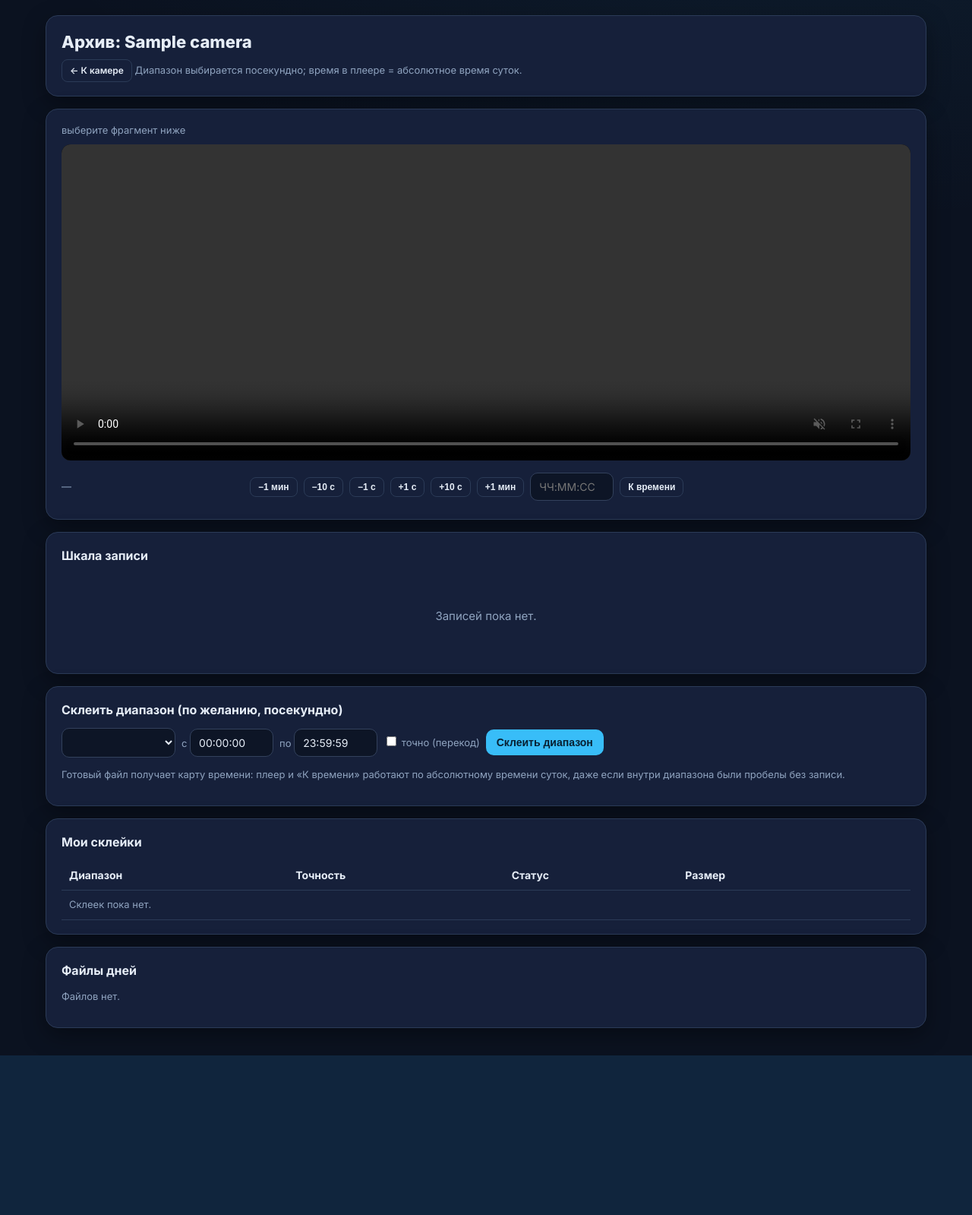
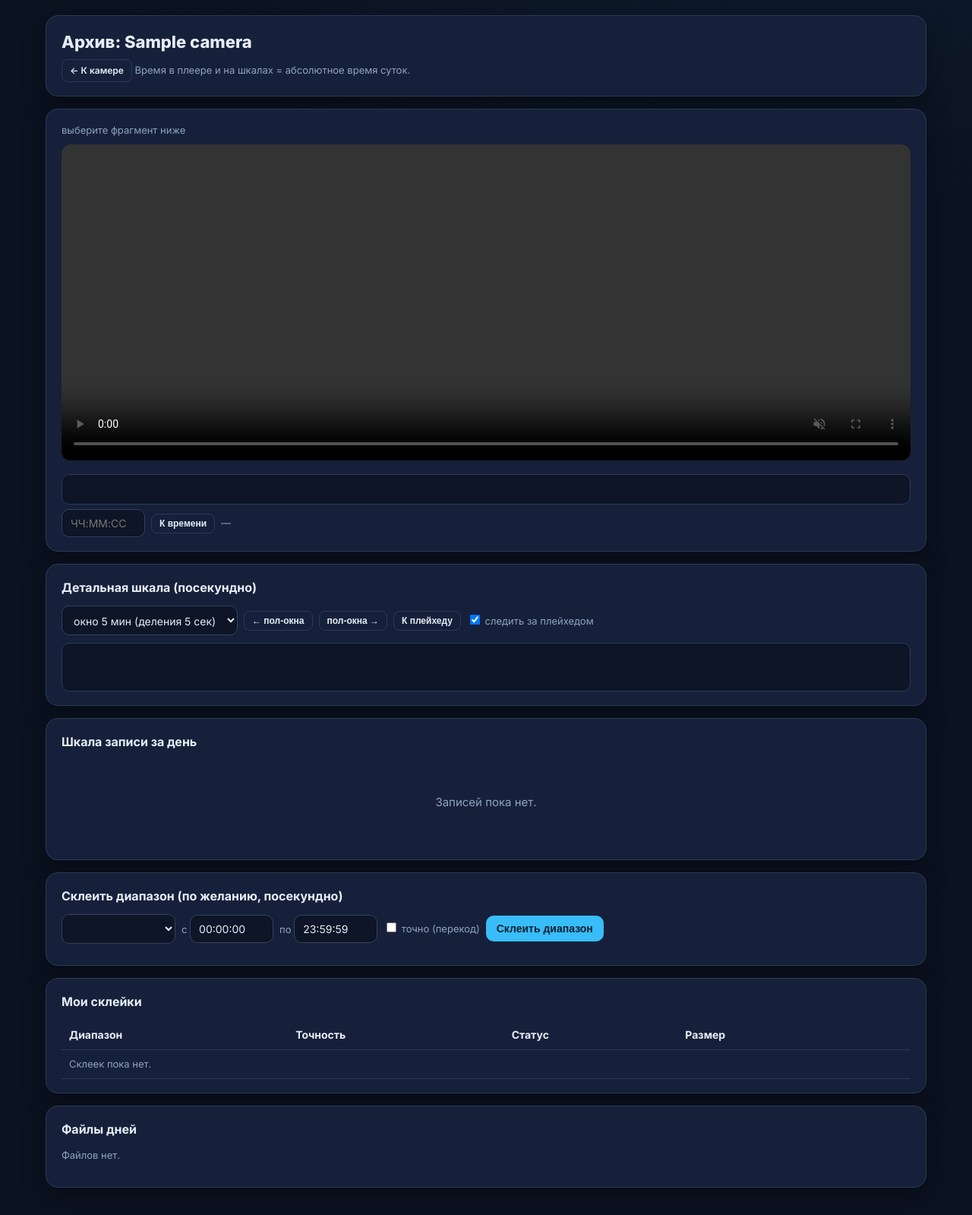
Before and after one commit to vasa57kam/cctv-deploy, a Flask app: page /camera/1/archive in a window 1280 px wide. Shown: the part 60-1659 px from the top of the page at 76% size. Before the commit the page ends 1449 px from the top, so only its background shows below. Run offline with Flask 3, Linux system fonts and the light colour scheme; a user stored in the database is signed in; tables that the repository leaves empty hold one stand-in row (values such as "Sample post"); lists and menus that the app fills with data are empty; parts of the project's set-up code (start-up, migrations or seed data) failed here and were passed over.

Commit message:
Update archive.html

```diff
--- a/app/templates/archive.html
+++ b/app/templates/archive.html
@@ -1,11 +1,18 @@
 {% extends "base.html" %}
 {% block content %}
+<style>
+.tl .tick{position:absolute;top:0;bottom:0;width:1px;background:rgba(255,255,255,.18);pointer-events:none;}
+.tl .ticklbl{position:absolute;top:3px;transform:translateX(4px);font-size:10px;color:#cbd5e1;pointer-events:none;white-space:nowrap;}
+.tl .phead{position:absolute;top:0;bottom:0;width:2px;background:var(--accent);box-shadow:0 0 6px var(--accent);pointer-events:none;}
+.tl.big{height:64px;}
+.tl.big .ticklbl{top:auto;bottom:3px;font-size:11px;}
+</style>
 <div class="card" style="display:flex;gap:16px;align-items:center;flex-wrap:wrap;">
   <div style="flex:1;min-width:220px;">
     <h1 style="margin:0 0 6px;">Архив: {{ camera.name }}</h1>
     <p class="muted" style="margin:0;">
       <a class="btn ghost mini" href="{{ url_for('camera_page', camera_id=camera.id) }}">← К камере</a>
-      Диапазон выбирается посекундно; время в плеере = абсолютное время суток.
+      Время в плеере и на шкалах = абсолютное время суток.
     </p>
   </div>
 </div>
@@ -15,22 +22,34 @@
     <span class="muted" id="now-playing">выберите фрагмент ниже</span>
   </div>
   <video id="video" controls muted></video>
-  <div class="formrow" id="seekpanel" style="margin-top:10px;margin-bottom:0;">
-    <span class="muted" id="curtime" style="min-width:240px;">—</span>
-    <button class="btn ghost mini" type="button" onclick="seekBy(-60)">−1 мин</button>
-    <button class="btn ghost mini" type="button" onclick="seekBy(-10)">−10 с</button>
-    <button class="btn ghost mini" type="button" onclick="seekBy(-1)">−1 с</button>
-    <button class="btn ghost mini" type="button" onclick="seekBy(1)">+1 с</button>
-    <button class="btn ghost mini" type="button" onclick="seekBy(10)">+10 с</button>
-    <button class="btn ghost mini" type="button" onclick="seekBy(60)">+1 мин</button>
+  <div class="tl" id="ptl" style="margin:12px 0 6px;" title="Шкала файла: клик или протяжка = перемотка посекундно"></div>
+  <div class="formrow" style="margin-bottom:0;">
     <input type="text" id="jump" placeholder="ЧЧ:ММ:СС" style="width:110px;">
     <button class="btn ghost mini" type="button" onclick="jumpTo()">К времени</button>
+    <span class="muted" id="curtime" style="min-width:240px;">—</span>
   </div>
-  <p class="muted" id="player-status" style="margin:6px 0 0;"></p>
 </div>
 
 <div class="card">
-  <h2>Шкала записи</h2>
+  <h2>Детальная шкала (посекундно)</h2>
+  <div class="formrow">
+    <select id="wrw" onchange="wrW=+this.value;wr0=null;renderWR();">
+      <option value="60">окно 1 мин (деления 1 сек)</option>
+      <option value="300" selected>окно 5 мин (деления 5 сек)</option>
+      <option value="3600">окно 1 час (деления 1 мин)</option>
+      <option value="0">весь файл</option>
+    </select>
+    <button class="btn ghost mini" type="button" onclick="wrShift(-0.5)">← пол-окна</button>
+    <button class="btn ghost mini" type="button" onclick="wrShift(0.5)">пол-окна →</button>
+    <button class="btn ghost mini" type="button" onclick="wrCenter()">К плейхеду</button>
+    <label class="muted"><input type="checkbox" id="wrf" checked onchange="wrFollow=this.checked"> следить за плейхедом</label>
+    <span class="muted" id="wrinfo"></span>
+  </div>
+  <div class="tl big" id="wr" title="Клик = переход в эту секунду"></div>
+</div>
+
+<div class="card">
+  <h2>Шкала записи за день</h2>
   {% if days %}
   <div class="formrow">
     <select id="day-sel" style="min-width:160px;">{% for d in days %}<option value="{{ d.day }}">{{ d.day }}</option>{% endfor %}</select>
@@ -52,8 +71,6 @@
     <label class="muted"><input type="checkbox" name="precise" value="1"> точно (перекод)</label>
     <button class="btn" type="submit">Склеить диапазон</button>
   </form>
-  <p class="muted">Готовый файл получает карту времени: плеер и «К времени» работают по абсолютному времени суток,
-     даже если внутри диапазона были пробелы без записи.</p>
 </div>
 
 <div class="card">
@@ -138,6 +155,7 @@ const video = document.getElementById("video");
 const nowEl = document.getElementById("now-playing");
 const playerCard = document.getElementById("playercard");
 let curMode = "linear", curBase = 0, curMap = [];
+let wrW = 300, wr0 = null, wrFollow = true;
 function fmtHMS(s){s=Math.max(0,Math.floor(s));const h=Math.floor(s/3600),m=Math.floor(s%3600/60),x=s%60;return String(h).padStart(2,"0")+":"+String(m).padStart(2,"0")+":"+String(x).padStart(2,"0");}
 function parseHMS(v){const m=String(v).match(/^(\d{1,2}):(\d{2}):(\d{2})$/);return m?(+m[1])*3600+(+m[2])*60+(+m[3]):0;}
 function absToCur(T){
@@ -150,128 +168,202 @@ function curToAbs(ct){
   for (const m of curMap) { const len = m.b - m.a; if (ct >= m.o && ct < m.o + len) return m.a + (ct - m.o); }
   return curBase + ct;
 }
-function mapRangesText(){
-  if (curMode === "linear") return fmtHMS(curBase) + "–" + fmtHMS(curBase + (isFinite(video.duration) ? video.duration : 0));
-  return curMap.map(m => fmtHMS(m.a) + "–" + fmtHMS(m.b)).join(", ");
+function covList(){
+  if (curMode === "map" && curMap.length) return curMap;
+  if (video.duration && isFinite(video.duration)) return [{a: curBase, b: curBase + video.duration, o: 0}];
+  return [];
 }
+function tickStep(span){ if(span<=90)return 10; if(span<=600)return 60; if(span<=3600)return 300; if(span<=14400)return 900; return 3600; }
+function renderPTL(){
+  const el = document.getElementById("ptl"); if(!el) return;
+  el.innerHTML = "";
+  const cov = covList(); const dur = video.duration;
+  if (!cov.length || !dur || !isFinite(dur)) return;
+  cov.forEach(c=>{
+    const z=document.createElement("div"); z.className="seg";
+    z.style.left=(c.o/dur*100)+"%"; z.style.width=Math.max(0.3,(c.b-c.a)/dur*100)+"%";
+    z.title=fmtHMS(c.a)+"–"+fmtHMS(c.b); el.appendChild(z);
+  });
+  const A0=cov[0].a, A1=cov[cov.length-1].b, st=tickStep(A1-A0);
+  for(let t=Math.ceil(A0/st)*st;t<A1;t+=st){
+    const ct=absToCur(t); if(ct==null||ct<0||ct>dur) continue;
+    const tk=document.createElement("div"); tk.className="tick"; tk.style.left=(ct/dur*100)+"%"; el.appendChild(tk);
+    const lb=document.createElement("div"); lb.className="ticklbl"; lb.style.left=(ct/dur*100)+"%";
+    lb.textContent = st<60 ? fmtHMS(t) : fmtHMS(t).slice(0,5); el.appendChild(lb);
+  }
+  const h=document.createElement("div"); h.className="phead"; h.id="phead"; el.appendChild(h);
+  updatePTL();
+}
+function updatePTL(){
+  const h=document.getElementById("phead"); if(!h) return;
+  const dur=video.duration; if(!dur||!isFinite(dur)) return;
+  h.style.left=(video.currentTime/dur*100)+"%";
+}
+function seekPTL(e){
+  const el=document.getElementById("ptl"); const dur=video.duration;
+  if(!dur||!isFinite(dur)) return;
+  const r=el.getBoundingClientRect();
+  const ct=Math.max(0,Math.min(dur-0.05,(e.clientX-r.left)/r.width*dur));
+  video.currentTime=ct; video.play().catch(function(){});
+}
+function renderWR(){
+  const el=document.getElementById("wr"); if(!el) return;
+  el.innerHTML="";
+  const cov=covList(); const dur=video.duration;
+  if(!cov.length || !dur || !isFinite(dur)) return;
+  const A0=cov[0].a, A1=cov[cov.length-1].b;
+  let W=wrW; if(!W) W=A1-A0;
+  if(wr0==null) wr0=A0;
+  wr0=Math.max(A0,Math.min(wr0,A1-W));
+  const st = W<=60?1 : W<=300?5 : W<=3600?60 : 300;
+  const lst = W<=60?10 : W<=300?60 : W<=3600?600 : 3600;
+  cov.forEach(c=>{
+    const a=Math.max(c.a,wr0), b=Math.min(c.b,wr0+W);
+    if(b>a){const z=document.createElement("div"); z.className="seg"; z.style.left=((a-wr0)/W*100)+"%"; z.style.width=((b-a)/W*100)+"%"; el.appendChild(z);}
+  });
+  for(let t=Math.ceil(wr0/st)*st;t<wr0+W;t+=st){
+    const tk=document.createElement("div"); tk.className="tick"; tk.style.left=((t-wr0)/W*100)+"%"; el.appendChild(tk);
+    if(t%lst===0){const lb=document.createElement("div"); lb.className="ticklbl"; lb.style.left=((t-wr0)/W*100)+"%"; lb.textContent=fmtHMS(t); el.appendChild(lb);}
+  }
+  const h=document.createElement("div"); h.className="phead"; h.id="wrhead"; el.appendChild(h);
+  const info=document.getElementById("wrinfo"); if(info) info.textContent="окно: "+fmtHMS(wr0)+" – "+fmtHMS(wr0+W);
+  updateWR();
+}
+function updateWR(){
+  const h=document.getElementById("wrhead"); if(!h) return;
+  const cov=covList(); if(!cov.length) return;
+  const A0=cov[0].a, A1=cov[cov.length-1].b;
+  let W=wrW; if(!W) W=A1-A0;
+  const cur=curToAbs(video.currentTime);
+  if(wrFollow && (cur<wr0||cur>wr0+W)){ wr0=Math.max(A0,Math.min(cur-W/2,A1-W)); renderWR(); return; }
+  h.style.left=Math.max(0,Math.min(100,(cur-wr0)/W*100))+"%";
+}
+function seekWR(e){
+  const el=document.getElementById("wr"); const dur=video.duration;
+  if(!dur||!isFinite(dur)) return;
+  const cov=covList(); if(!cov.length) return;
+  const A0=cov[0].a, A1=cov[cov.length-1].b;
+  let W=wrW; if(!W) W=A1-A0;
+  const r=el.getBoundingClientRect();
+  const T=wr0+(e.clientX-r.left)/r.width*W;
+  const ct=absToCur(T);
+  if(ct==null||ct<0||ct>dur){ toast("На "+fmtHMS(T)+" записи в этом файле нет"); return; }
+  video.currentTime=ct; video.play().catch(function(){});
+}
+function wrShift(f){
+  const cov=covList(); if(!cov.length) return;
+  const A0=cov[0].a, A1=cov[cov.length-1].b;
+  let W=wrW; if(!W) W=A1-A0;
+  if(wr0==null) wr0=A0;
+  wr0=Math.max(A0,Math.min(wr0+W*f,A1-W));
+  renderWR();
+}
+function wrCenter(){
+  const cov=covList(); if(!cov.length) return;
+  const A0=cov[0].a, A1=cov[cov.length-1].b;
+  let W=wrW; if(!W) W=A1-A0;
+  wr0=Math.max(A0,Math.min(curToAbs(video.currentTime)-W/2,A1-W));
+  renderWR();
+}
+function bindDrag(el, fn){
+  let d=false;
+  el.addEventListener("mousedown", function(e){ d=true; fn(e); e.preventDefault(); });
+  window.addEventListener("mousemove", function(e){ if(d) fn(e); });
+  window.addEventListener("mouseup", function(){ d=false; });
+  el.addEventListener("touchstart", function(e){ d=true; fn(e.touches[0]); }, {passive:true});
+  el.addEventListener("touchmove", function(e){ if(d) fn(e.touches[0]); }, {passive:true});
+  window.addEventListener("touchend", function(){ d=false; });
+}
+video.addEventListener("loadedmetadata", function(){ renderPTL(); renderWR(); });
 video.addEventListener("timeupdate", function(){
-  const el = document.getElementById("curtime");
-  if (!el) return;
-  if (video.duration && isFinite(video.duration)) {
-    el.textContent = "на экране: " + fmtHMS(curToAbs(video.currentTime)) + " · в файле: " + fmtHMS(video.currentTime) + " / " + fmtHMS(video.duration);
-  } else if (video.src) { el.textContent = "в файле: " + fmtHMS(video.currentTime); }
+  const el=document.getElementById("curtime");
+  if(el && video.duration && isFinite(video.duration)){
+    el.textContent="на экране: "+fmtHMS(curToAbs(video.currentTime))+" · в файле: "+fmtHMS(video.currentTime)+" / "+fmtHMS(video.duration);
+  }
+  updatePTL(); updateWR();
 });
-function seekBy(d){
-  if (!video.src) { toast("Сначала выберите фрагмент"); return; }
-  const max = (isFinite(video.duration) ? video.duration : 1e9) - 0.05;
-  video.currentTime = Math.max(0, Math.min(max, video.currentTime + d));
-}
 function jumpTo(){
-  if (!video.src) { toast("Сначала выберите фрагмент"); return; }
-  const v = document.getElementById("jump").value.trim();
-  if (!/^\d{1,2}:\d{2}:\d{2}$/.test(v)) { toast("Формат времени: ЧЧ:ММ:СС"); return; }
-  const T = parseHMS(v);
-  const ct = absToCur(T);
-  if (ct === null || ct < 0 || (isFinite(video.duration) && ct > video.duration)) {
-    toast("Времени " + v + " в этом файле нет. Запись в файле: " + mapRangesText());
-    return;
-  }
-  video.currentTime = ct; video.play().catch(function(){});
+  const v=document.getElementById("jump").value.trim();
+  if(!/^\d{1,2}:\d{2}:\d{2}$/.test(v)){ toast("Формат времени: ЧЧ:ММ:СС"); return; }
+  const ct=absToCur(parseHMS(v));
+  const dur=video.duration;
+  if(ct==null||ct<0||(dur&&isFinite(dur)&&ct>dur)){ toast("Времени "+v+" в этом файле нет"); return; }
+  video.currentTime=ct; video.play().catch(function(){});
 }
 function revealPlayer(){
-  const r = playerCard.getBoundingClientRect();
-  if (r.bottom < 0 || r.top > window.innerHeight) playerCard.scrollIntoView({behavior:"smooth", block:"start"});
+  const r=playerCard.getBoundingClientRect();
+  if(r.bottom<0||r.top>window.innerHeight) playerCard.scrollIntoView({behavior:"smooth", block:"start"});
 }
 function startVideo(url, seekAbs, label){
-  const ct = seekAbs === null ? 0 : absToCur(seekAbs);
-  video.src = url;
+  const ct = seekAbs===null ? 0 : absToCur(seekAbs);
+  video.src=url;
   video.addEventListener("loadedmetadata", function onm(){
     video.removeEventListener("loadedmetadata", onm);
-    if (ct !== null && ct > 0) video.currentTime = ct;
+    if(ct!==null&&ct>0) video.currentTime=ct;
     video.play().catch(function(){});
   });
-  nowEl.textContent = label;
-  toast("Воспроизведение: " + label);
+  nowEl.textContent=label;
   revealPlayer();
 }
-function playLinear(url, baseSec, label){
-  curMode = "linear"; curBase = baseSec || 0; curMap = [];
-  startVideo(url, baseSec, label);
-}
-function playMap(url, map, seekAbs, label){
-  curMode = "map"; curMap = map || []; curBase = (map && map.length) ? map[0].a : 0;
-  startVideo(url, seekAbs, label);
-}
+function playLinear(url, baseSec, label){ curMode="linear"; curBase=baseSec||0; curMap=[]; wr0=null; startVideo(url, baseSec, label); }
+function playMap(url, map, seekAbs, label){ curMode="map"; curMap=map||[]; curBase=(map&&map.length)?map[0].a:0; wr0=null; startVideo(url, seekAbs, label); }
 function playDay(file, day){
-  const d = DAYS.find(x => x.day === day);
-  if (d && d.map && d.map.length) playMap(ARCH_BASE + file, d.map, d.map[0].a, file);
-  else playLinear(ARCH_BASE + file, 0, file);
+  const d=DAYS.find(x=>x.day===day);
+  if(d&&d.map&&d.map.length) playMap(ARCH_BASE+file, d.map, d.map[0].a, file);
+  else playLinear(ARCH_BASE+file, 0, file);
 }
 function playCut(j){
-  if (j.map && j.map.length) playMap(CUTS_BASE + j.file, j.map, j.map[0].a, j.day + " " + j["from"] + "–" + j.to);
-  else playLinear(CUTS_BASE + j.file, parseHMS(j["from"]), j.day + " " + j["from"] + "–" + j.to);
+  if(j.map&&j.map.length) playMap(CUTS_BASE+j.file, j.map, j.map[0].a, j.day+" "+j["from"]+"–"+j.to);
+  else playLinear(CUTS_BASE+j.file, parseHMS(j["from"]), j.day+" "+j["from"]+"–"+j.to);
 }
-const tl = document.getElementById("tl");
-const sel = document.getElementById("day-sel");
+const tl=document.getElementById("tl");
+const sel=document.getElementById("day-sel");
 function renderTL(){
-  if (!tl) return;
-  tl.innerHTML = "";
-  const d = DAYS.find(x => x.day === sel.value);
-  if (!d) return;
-  d.segments.forEach(s => {
-    const el = document.createElement("div");
-    el.className = "seg";
-    el.style.left = (s.s / 86400 * 100) + "%";
-    el.style.width = Math.max(0.35, (s.e - s.s) / 86400 * 100) + "%";
-    el.title = fmtHMS(s.s) + "–" + fmtHMS(s.e);
-    el.dataset.file = s.file;
-    tl.appendChild(el);
+  if(!tl) return;
+  tl.innerHTML="";
+  const d=DAYS.find(x=>x.day===sel.value);
+  if(!d) return;
+  d.segments.forEach(s=>{
+    const el=document.createElement("div"); el.className="seg";
+    el.style.left=(s.s/86400*100)+"%"; el.style.width=Math.max(0.35,(s.e-s.s)/86400*100)+"%";
+    el.title=fmtHMS(s.s)+"–"+fmtHMS(s.e); el.dataset.file=s.file; tl.appendChild(el);
   });
-  if (sel.value === new Date().toISOString().slice(0, 10)) {
-    const n = new Date();
-    const sec = n.getUTCHours() * 3600 + n.getUTCMinutes() * 60 + n.getUTCSeconds();
-    const m = document.createElement("div");
-    m.className = "now"; m.style.left = (sec / 86400 * 100) + "%";
-    tl.appendChild(m);
+  if(sel.value===new Date().toISOString().slice(0,10)){
+    const n=new Date(); const sec=n.getUTCHours()*3600+n.getUTCMinutes()*60+n.getUTCSeconds();
+    const m=document.createElement("div"); m.className="now"; m.style.left=(sec/86400*100)+"%"; tl.appendChild(m);
   }
 }
-if (tl && sel) {
-  sel.addEventListener("change", function(){
-    renderTL();
-    var cd = document.getElementById("cut-day");
-    if (cd) cd.value = sel.value;
-  });
-  tl.addEventListener("click", function (e) {
-    const r = tl.getBoundingClientRect();
-    const T = Math.round((e.clientX - r.left) / r.width * 86400);
-    if (e.shiftKey) {
-      document.getElementById("cut-to").value = fmtHMS(Math.min(86399, T));
-      toast("Конец диапазона: " + fmtHMS(T));
-      return;
-    }
-    document.getElementById("cut-from").value = fmtHMS(T);
-    const d = DAYS.find(x => x.day === sel.value);
-    const sg = d ? d.segments.find(x => T >= x.s && T < x.e) : null;
-    if (!sg) { toast("На " + fmtHMS(T) + " записи нет (время «с» установлено)."); return; }
-    if (sg.glued && d.map && d.map.length) playMap(ARCH_BASE + sg.file, d.map, T, sg.file);
-    else if (sg.glued) playLinear(ARCH_BASE + sg.file, 0, sg.file);
-    else playLinear(ARCH_BASE + sg.file, sg.s, sg.file);
+if(tl&&sel){
+  sel.addEventListener("change", function(){ renderTL(); var cd=document.getElementById("cut-day"); if(cd) cd.value=sel.value; });
+  tl.addEventListener("click", function(e){
+    const r=tl.getBoundingClientRect();
+    const T=Math.round((e.clientX-r.left)/r.width*86400);
+    if(e.shiftKey){ document.getElementById("cut-to").value=fmtHMS(Math.min(86399,T)); toast("Конец диапазона: "+fmtHMS(T)); return; }
+    document.getElementById("cut-from").value=fmtHMS(T);
+    const d=DAYS.find(x=>x.day===sel.value);
+    const sg=d?d.segments.find(x=>T>=x.s&&T<x.e):null;
+    if(!sg){ toast("На "+fmtHMS(T)+" записи нет (время «с» установлено)."); return; }
+    if(sg.glued&&d.map&&d.map.length) playMap(ARCH_BASE+sg.file, d.map, T, sg.file);
+    else if(sg.glued) playLinear(ARCH_BASE+sg.file, 0, sg.file);
+    else playLinear(ARCH_BASE+sg.file, sg.s, sg.file);
   });
   renderTL();
 }
+bindDrag(document.getElementById("ptl"), seekPTL);
+bindDrag(document.getElementById("wr"), seekWR);
 setInterval(function(){
   fetch("{{ url_for('camera_cuts_status', camera_id=camera.id) }}")
     .then(function(r){ return r.json(); })
     .then(function(jobs){
-      var dirty = false;
+      var dirty=false;
       jobs.forEach(function(j){
-        var row = document.querySelector('tr[data-job="' + j.id + '"]');
-        if (!row) { dirty = true; return; }
-        var st = row.cells[2].innerHTML;
-        var want = j.status === "done" ? "готово" : (j.status === "running" ? "склеивается" : "ошибка");
-        if (st.indexOf(want) === -1) dirty = true;
+        var row=document.querySelector('tr[data-job="'+j.id+'"]');
+        if(!row){ dirty=true; return; }
+        var st=row.cells[2].innerHTML;
+        var want=j.status==="done"?"готово":(j.status==="running"?"склеивается":"ошибка");
+        if(st.indexOf(want)===-1) dirty=true;
       });
-      if (dirty) location.reload();
+      if(dirty) location.reload();
     }).catch(function(){});
 }, 5000);
 </script>
```
